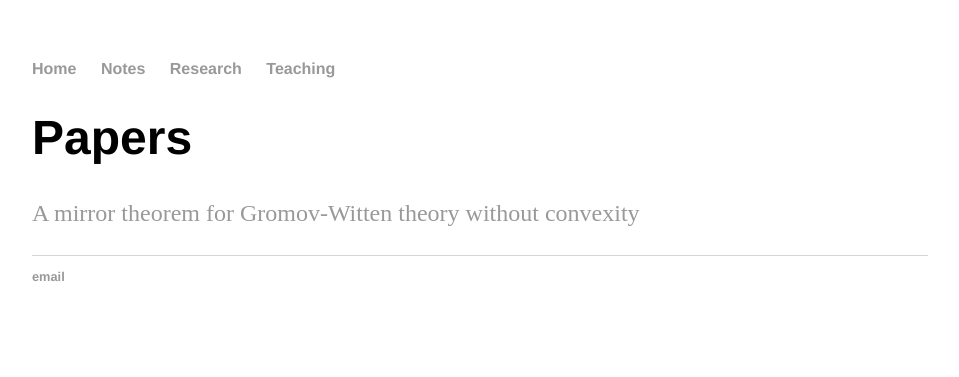
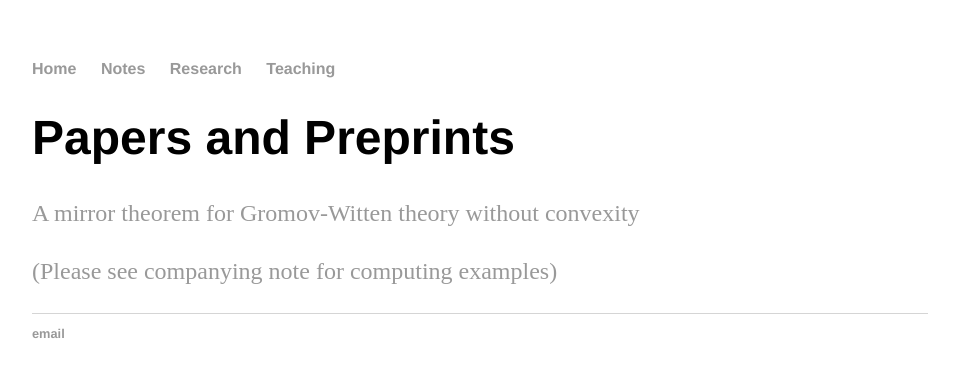
Before and after one commit to Junmathwang/junmathwang.github.io, a Jekyll site: the page built from research/index.html, in a window 1280 px wide. Shown: the top 377 px of the page, without its empty margins (160-1119 px from the left). Built offline with Jekyll 4.4.1, drawn with Linux system fonts in a browser that asks for light colours.

Commit message:
Update index.html

```diff
--- a/research/index.html
+++ b/research/index.html
@@ -5,8 +5,8 @@ title: Research of Jun Wang
 
 	<div class="research">
 
-					<h1>Papers</h1>
+					<h1>Papers and Preprints</h1>
 
 					<p> <a href="http://arxiv.org/abs/1910.14440">A mirror theorem for Gromov-Witten theory without convexity</a>
-
+                                        <p> <a href="/notes/I functions for toric stack hypersurfaces">(Please see companying note for computing examples)</a>
 	</div>
```
